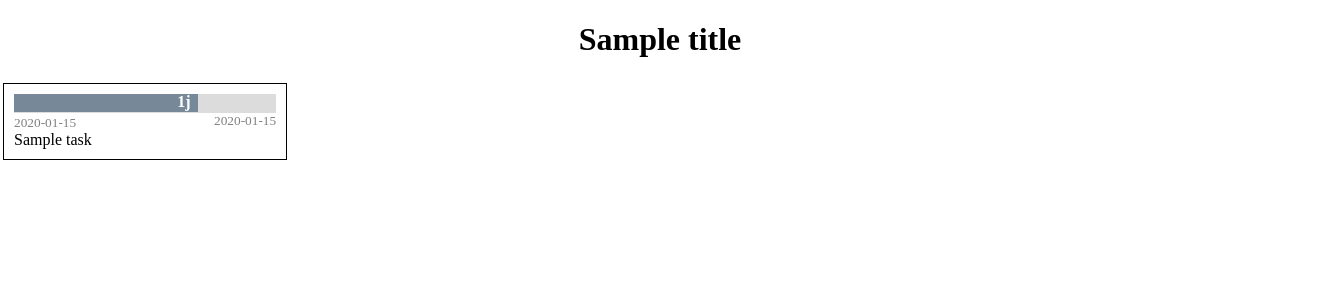
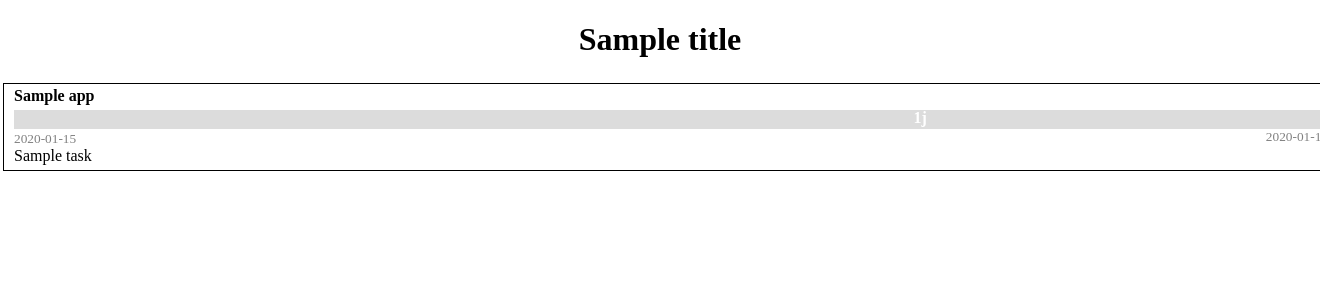
Before and after one commit to Blastwolf/memtaches, a PHP site: template app/views/components/export/export.php in a window 1320 px wide; the page is wider, and only the part inside the window is pictured. Shown: the top 300 px of that part. Run offline with PHP 8.4, Linux system fonts and the light colour scheme; the template is opened without the code that fills it: most values are stand-ins (such as "Sample title", 1, 10 or a date in 2020); data that the repository does not hold is empty.

Commit message:
ajout des catégorie app et type lors de la creation d'une tache, helpers pour gerer la creation des selects dans la vue calendar et gerer les couleur dans la vue export

```diff
--- a/app/config/config.php
+++ b/app/config/config.php
@@ -8,6 +8,4 @@ $default_controller = "Calendar_controller";
 
 
 
-
-
 define("DEFAULT_CONTROLLER",$default_controller);
--- a/app/controllers/Api_controller.php
+++ b/app/controllers/Api_controller.php
@@ -10,7 +10,7 @@ class Api_controller{
 
     public function insertTask()
     {
-        if (!empty($_POST) ) {
+        if (!empty($_POST)) {
 
             if ($this->_calendar_model->addTask($_POST)) {
                 $tasks = $this->_calendar_model->taskInMonth($_POST['date']);
--- a/app/controllers/Calendar_controller.php
+++ b/app/controllers/Calendar_controller.php
@@ -1,5 +1,4 @@
 <?php
-
 use Dompdf\Dompdf;
 
 class Calendar_controller extends Controller
@@ -8,8 +7,10 @@ class Calendar_controller extends Controller
 
     public function __construct()
     {
+        $this->_calendar_model = new Calendar_model();
+        include 'calendar/calendar_helper.php';
+        include 'export/export_helper.php';
 
-        $this->_calendar_model = new Calendar_model();
     }
 
     public function index()
--- a/app/models/Calendar_model.php
+++ b/app/models/Calendar_model.php
@@ -14,8 +14,10 @@ class Calendar_model{
     public function addTask(array $data){
 
 
-        $query = $this->_db->prepare("INSERT INTO calendar_tasks (datedebut, task ,datefin) VALUES(:datedebut, :task, :datefin)");
+        $query = $this->_db->prepare("INSERT INTO calendar_tasks (datedebut,app,type,task,datefin) VALUES(:datedebut,:app,:type, :task, :datefin)");
         $query->bindParam(':datedebut',$data['date']);
+        $query->bindParam(':app',$data['app']);
+        $query->bindParam(':type',$data['type']);
         $query->bindParam(':datefin',$data['date']);
         $query->bindParam(':task',$data['task']);
 
--- a/app/views/components/export/export.php
+++ b/app/views/components/export/export.php
@@ -16,9 +16,10 @@
         <tr>
             <td>
                 <div class="task-container">
+                    <h4 class="task-app"><?= $task['app']?></h4>
+
                     <div class="progress-container">
-                        <div class="progress-bar" style="width:<?= $task['%'] ?>%;"><span
-                                    class="days"><?= $task['nOfDays'] ?>j</span></div>
+                        <div class="progress-bar" data-app="<?= $task['type'] ?>" style="width:<?= $task['%'] ?>%;background-color: <?= progressBarBackgroundColor($task['type'])?>"><span class="days"><?= $task['nOfDays'] ?>j</span></div>
                     </div>
                     <small class="datedebut"><?= $task['datedebut'] ?></small>
                     <small class="datefin"><?= $task['datefin'] ?></small>
--- a/index.php
+++ b/index.php
@@ -10,6 +10,7 @@ set_include_path(get_include_path().
     PATH_SEPARATOR . ROOTPATH . 'app' . DIRECTORY_SEPARATOR . 'models'. DIRECTORY_SEPARATOR.
     PATH_SEPARATOR . ROOTPATH . 'app' . DIRECTORY_SEPARATOR . 'controllers'. DIRECTORY_SEPARATOR.
     PATH_SEPARATOR . ROOTPATH . 'app' . DIRECTORY_SEPARATOR . 'config'. DIRECTORY_SEPARATOR.
+    PATH_SEPARATOR . ROOTPATH . 'app' . DIRECTORY_SEPARATOR . 'helpers'. DIRECTORY_SEPARATOR.
     PATH_SEPARATOR . ROOTPATH . 'core' . DIRECTORY_SEPARATOR
 );
 spl_autoload_register(function ($class) {
--- a/public/css/export.css
+++ b/public/css/export.css
@@ -1,6 +1,3 @@
-@page{
-    margin:0px auto 0px;
-}
 body{
     height: 100%;
     width: 100%;
@@ -10,14 +7,18 @@ body{
 h1{
     text-align: center;
 }
+table{
+    width: 100%;
+}
 tr{
     page-break-inside: avoid;
 }
 .task-container{
     border:1px solid black;
-    padding:10px;
+    padding:3px 10px 5px 10px;
     margin-bottom:12px;
     position:relative;
+    width: 100%;
 }
 .progress-container{
     height:19px;
@@ -29,13 +30,18 @@ p{
     margin:0;
     padding:0;
 }
+.task-app{
+    margin:0px 0 5px 0;
+    padding:0;
+}
 .progress-bar{
     height:18px;
-    background-color: lightslategrey;
     width:70%;
     text-align: right;
     line-height: 16px;
+    /*background-color: rgba(229, 229, 69, 0.81);*/
 }
+
 .days{
     margin-right: 7px;
     font-weight: bold;
@@ -48,7 +54,6 @@ p{
 .datedebut{
     left:0;
     width:200px;
-
 }
 .datefin{
     float:right;
--- a/public/js/calendar_v2.js
+++ b/public/js/calendar_v2.js
@@ -129,10 +129,12 @@ class Calendar_v2 {
 
                     taskList.append(`
                 <li data-id="${e.id}" data-period="${e.datedebut}/${e.datefin}" class="task">
+                    <div class="task-app-and-type-wrapper"><small>${e.app}</small>/<small>${e.type}</small></div>
                     <p class="task-text">${e.task}</p>
                     ${reducTaskArrow}
                     <i class="far fa-edit edit"></i>
                     <i class="fas fa-times close"></i>
+
                 </li>`)
             }
         });
```
Also changed, not shown: app/helpers/calendar/calendar_helper.php (added, +32 -0 lines), app/helpers/export/export_helper.php (added, +11 -0 lines), app/views/components/calendar/calendar.php (+7 -2 lines), public/css/style.css (+12 -7 lines), public/js/ajax-requests.js (+6 -1 lines), core/Router.php (renamed from Router.php).
